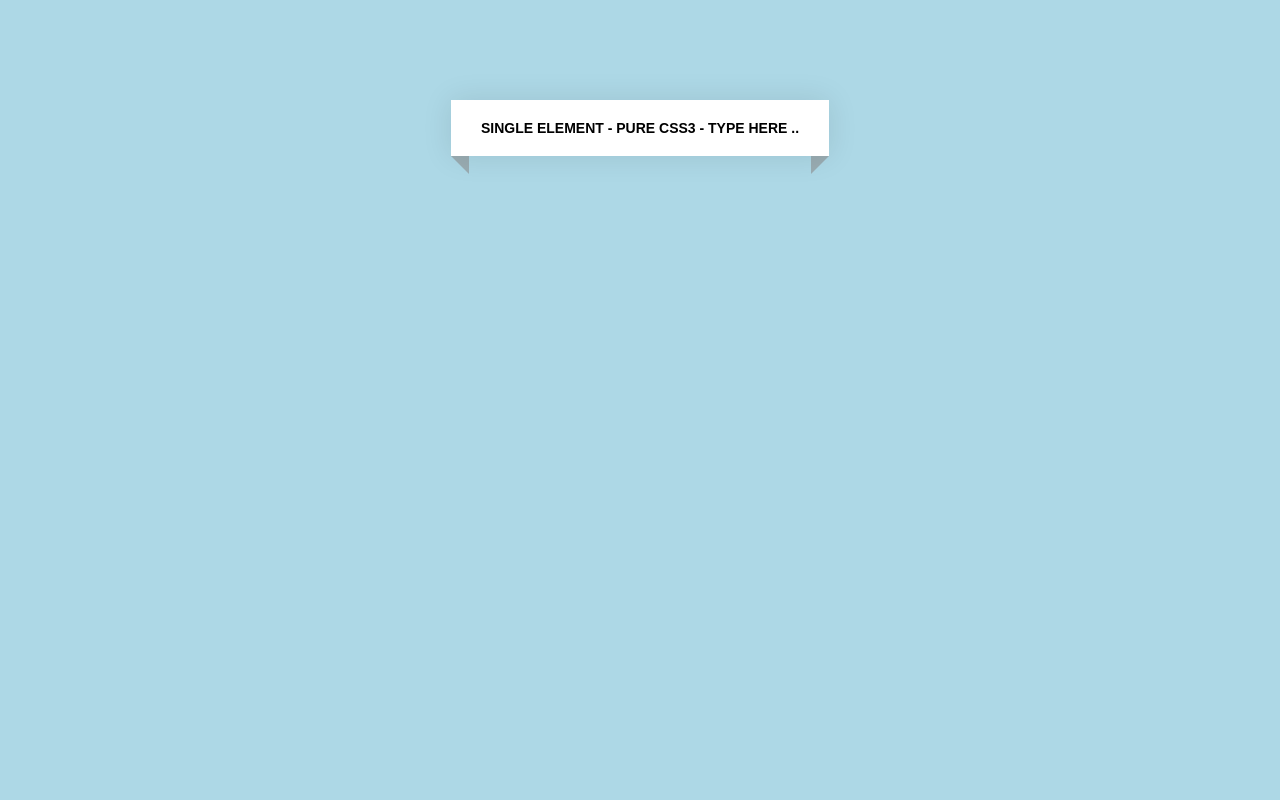
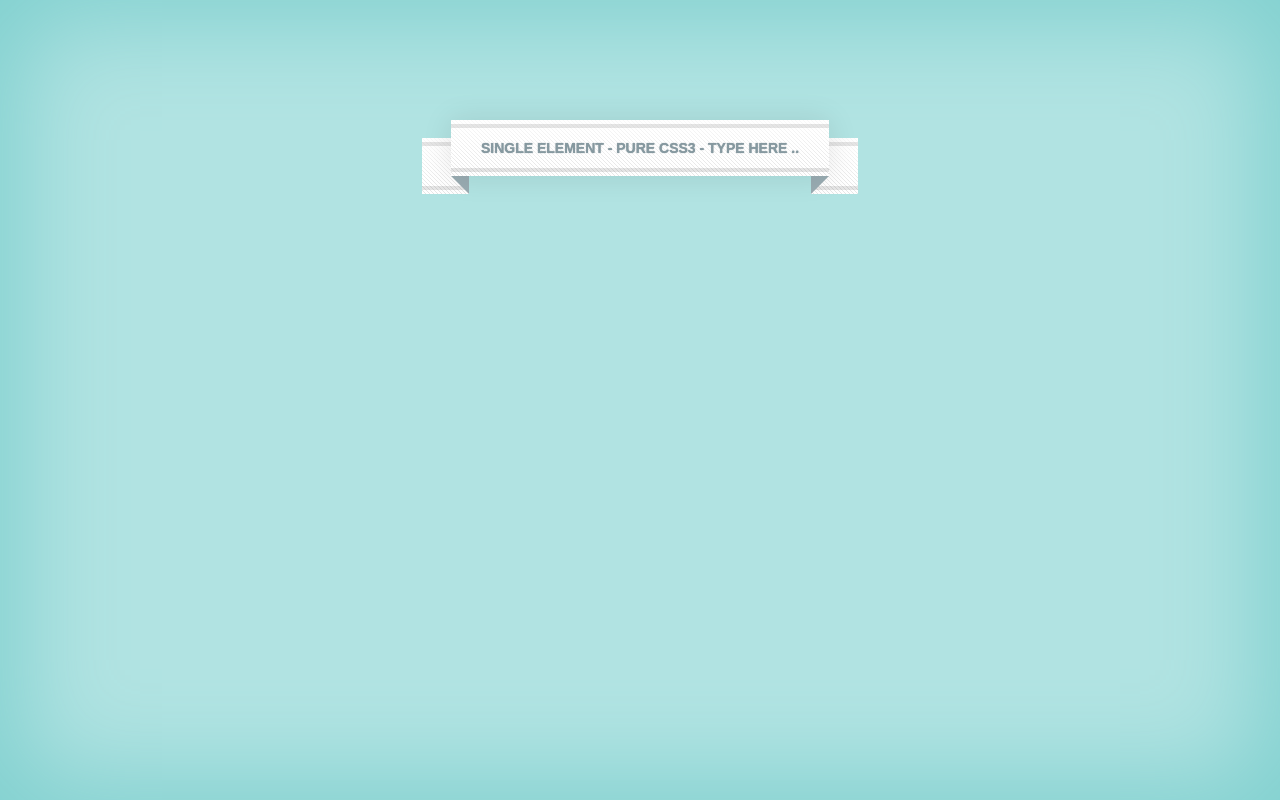
Before and after one commit to BritishPandaChick/double-fold-ribbon, a plain HTML site: page index.html in a window 1280 px wide. Drawn offline with Linux system fonts and the light colour scheme.

Commit message:
Add css for html and body selectors. Finish adding styles for h1, h1:before, and h1:after

```diff
--- a/css/style.css
+++ b/css/style.css
@@ -4,17 +4,23 @@
   padding: 0;
 }
 
+html, body {
+  height: 100%;
+}
+
 body {
-  background: lightblue;
+  background: #B1E3E2;
+  box-shadow: inset 0 0 100px 20px #80D0CF;
   text-align: center;
 }
 
 h1 {
-  background: white;
   display: inline-block;
   font-size: 14px;
   line-height: 28px;
-  margin: 100px 0;
+  color: #8699A0;
+  text-shadow: 0 0 1px #758890;
+  margin: 120px 0;
   font-family: arial, verdana;
   outline: none;
   padding: 14px 30px;
@@ -24,7 +30,7 @@ h1 {
   /* Another shadow to negate some aspects of the :after element to complete the effect. This drops a shrinked shadow over the :after element with the same color like that of the background. The shadow is shrinked by the same offset amount = 18. And it is moved down by twice the offest amount to cover the entire height of the :after element */
   box-shadow:
     0 0 30px 0 rgba(0, 0, 0, 0.1),
-    0 36px 0 -18px lightblue;
+    0 36px 0 -18px #B1E3E2;
 }
 
 /* The ribbon ends */
@@ -32,14 +38,14 @@ h1:before {
   content: '';
   position: absolute;
   top: 18px;
-  left: -10%;
+  left: -15%;
   z-index: -1;
   width: 130%;
   /* Use triangle logic - 2 sided borders and 0 height. That will create negative triangles on the left and right */
   height: 0;
   border: 28px solid transparent;
-  border-left-color: lightblue;
-  border-right-color: lightblue;
+  border-left-color: #B1E3E2;
+  border-right-color: #B1E3E2;
 }
 
 /* After pseudo element will negate bottom part of the ribbon completing the effect */
@@ -64,6 +70,12 @@ h1, h1:before {
     linear-gradient(
       transparent 8%,
       rgba(0, 0, 0, 0.1) 8%,
+      rgba(0, 0, 0, 0.1) 14%,
+      transparent 14%,
+      transparent 86%,
+      rgba(0, 0, 0, 0.1) 86%,
+      rgba(0, 0, 0, 0.1) 92%,
+      transparent 92%
     ),
     /* white gloss gradient */
     linear-gradient(
@@ -74,15 +86,21 @@ h1, h1:before {
     linear-gradient(
       45deg,
       transparent 40%,
-      rgba(0, 0, 0, 0.2) 40%,
-      rgba(0, 0, 0, 0.2) 60%,
+      rgba(0, 0, 0, 0.1) 40%,
+      rgba(0, 0, 0, 0.1) 60%,
       transparent 60%
     ),
     /* white base */
     linear-gradient(white, white); /* white base */
-    background-size: cover, 4px 4px, cover;
+    background-size:
+      cover, /* borders */
+      cover, /* white gloss */
+      4px 4px, /* thin stripes */
+      cover; /* base white */
 }
 
 h1, h1:before, h1:after {
   box-sizing: border-box;
+  /* Fix to make the borders appear on the ribbon ends also */
+  background-origin: border-box;
 }
```
